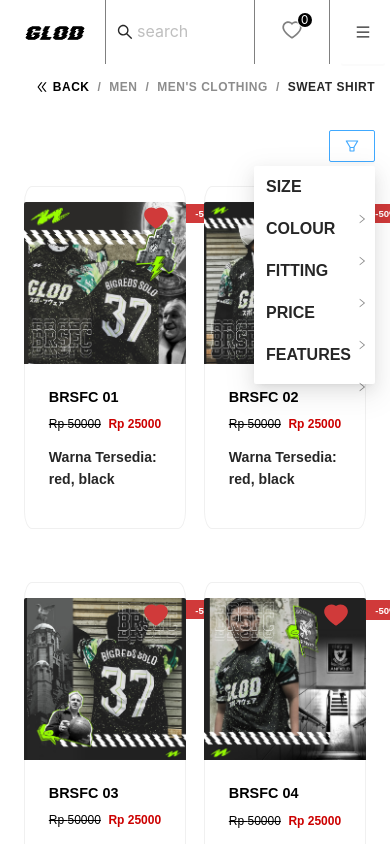
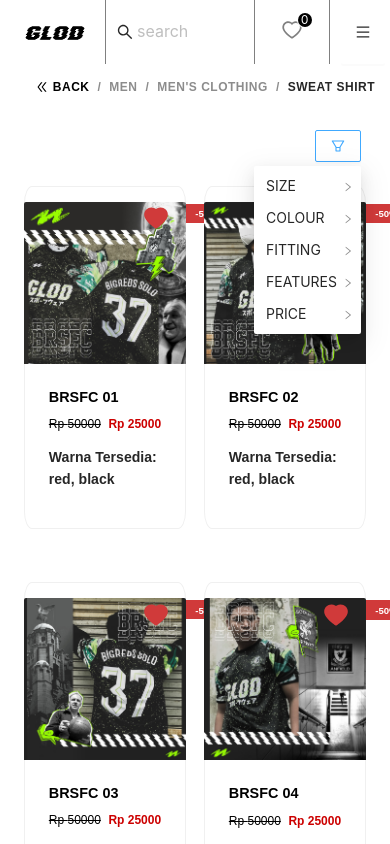
Before and after one commit to bondolan-smaga/glod-landing, a React (Create React App) app: page /catalogue in a window 390 px wide. Both pictures are taken after a click on the button 352 px from the left and 146 px from the top of the page. Shown: the top 844 px of the page. Built offline with nearby package versions, Linux system fonts and the light colour scheme; a web font is replaced by a local one.

Commit message:
refactor: responsive product filter

```diff
--- a/src/components/product-filter/index.js
+++ b/src/components/product-filter/index.js
@@ -1,9 +1,11 @@
+import { Link } from "react-router-dom"
 import { DownOutlined } from "@ant-design/icons";
-import { Button, Dropdown, Menu, Row, Space,Typography } from "antd";
-import {FilterOutlined } from "@ant-design/icons";
+import { Button, Col, Dropdown, Menu, Row, Space} from "antd";
+import { FilterOutlined } from "@ant-design/icons";
 import "./index.scss"
+import SubMenu from "antd/lib/menu/SubMenu";
+import MenuItem from "antd/lib/menu/MenuItem";
 
-const {Title} = Typography
 
 const size = (
   <Menu
@@ -17,15 +19,15 @@
     }}
     items={[
       {
-        label: <a href="link">XS</a>,
+        label: <Link to="/catalogue">XS</Link>,
         key: "0",
       },
       {
-        label: <a href="link">S</a>,
+        label: <Link to="/catalogue">S</Link>,
         key: "1",
       },
       {
-        label: <a href="link">M</a>,
+        label: <Link to="/catalogue">M</Link>,
         key: "3",
       },
     ]}
@@ -43,15 +45,15 @@
     }}
     items={[
       {
-        label: <a href="link">Beige</a>,
+        label: <Link to="/catalogue">Beige</Link>,
         key: "0",
       },
       {
-        label: <a href="link">Black</a>,
+        label: <Link to="/catalogue">Black</Link>,
         key: "1",
       },
       {
-        label: <a href="link">Blue</a>,
+        label: <Link to="/catalogue">Blue</Link>,
         key: "3",
       },
     ]}
@@ -69,15 +71,15 @@
     }}
     items={[
       {
-        label: <a href="link">Loose</a>,
+        label: <Link to="/catalogue">Loose</Link>,
         key: "0",
       },
       {
-        label: <a href="link">Regular</a>,
+        label: <Link to="/catalogue">Regular</Link>,
         key: "1",
       },
       {
-        label: <a href="link">Slim</a>,
+        label: <Link to="/catalogue">Slim</Link>,
         key: "3",
       },
     ]}
@@ -95,15 +97,15 @@
     }}
     items={[
       {
-        label: <a href="link">10.0000</a>,
+        label: <Link to="/catalogue">10.0000</Link>,
         key: "0",
       },
       {
-        label: <a href="link">20.000</a>,
+        label: <Link to="/catalogue">20.000</Link>,
         key: "1",
       },
       {
-        label: <a href="link">30.000</a>,
+        label: <Link to="/catalogue">30.000</Link>,
         key: "3",
       },
     ]}
@@ -121,15 +123,15 @@
     }}
     items={[
       {
-        label: <a href="link">Antibacterial</a>,
+        label: <Link to="/catalogue">Antibacterial</Link>,
         key: "0",
       },
       {
-        label: <a href="link">BCI</a>,
+        label: <Link to="/catalogue">BCI</Link>,
         key: "1",
       },
       {
-        label: <a href="link">BeeCool</a>,
+        label: <Link to="/catalogue">BeeCool</Link>,
         key: "3",
       },
     ]}
@@ -137,53 +139,33 @@
 );
 
 const filterButton = (
-  <Menu
-    style={{
-      color: "black",
-      fontSize: "14px",
-      fontFamily: "Gibson-SemiBold, sans-serif",
-      lineHeight: "14px",
-      textTransform: "none",
-      fontWeight: "400",
-    }}
-    items={[
-      {
-        label:
-          <Title level={5}>SIZE</Title>
-        ,
-        key: "0",
-        children: [size]
-      },
-      {
-        label:
-        <Title level={5}>COLOUR</Title>
-        ,
-        key: "1",
-        children:[colour]
-      },
-      {
-        label:
-        <Title level={5}>FITTING</Title>
-        ,
-        key: "3",
-        children:[fitting]
-      },
-      {
-        label: (
-          <Title level={5}>PRICE</Title>
-          ),
-        key: "3",
-        children:[price]
-      },
-      {
-        label:
-        <Title level={5}>FEATURES</Title>
-        ,
-        key: "3",
-        children:[features]
-      },
-    ]}
-  />
+  <Menu>
+    <SubMenu title="SIZE">
+      <MenuItem id="filter-list">XS</MenuItem>
+      <MenuItem id="filter-list">S</MenuItem>
+      <MenuItem id="filter-list">M</MenuItem>
+    </SubMenu>
+    <SubMenu title="COLOUR">
+      <MenuItem id="filter-list">RED</MenuItem>
+      <MenuItem id="filter-list">BLACK</MenuItem>
+      <MenuItem id="filter-list">BLUE</MenuItem>
+    </SubMenu>
+    <SubMenu title="FITTING">
+      <MenuItem id="filter-list">LOOSE</MenuItem>
+      <MenuItem id="filter-list">REGULAR</MenuItem>
+      <MenuItem id="filter-list">SLIM</MenuItem>
+    </SubMenu>
+    <SubMenu title="FEATURES">
+      <MenuItem id="filter-list">ANTI BACTERIAL</MenuItem>
+      <MenuItem id="filter-list">BCI</MenuItem>
+      <MenuItem id="filter-list">BEECOOL</MenuItem>
+    </SubMenu>
+    <SubMenu title="PRICE">
+      <MenuItem id="filter-list">Rp 15.000</MenuItem>
+      <MenuItem id="filter-list">Rp 30.000</MenuItem>
+      <MenuItem id="filter-list">Rp 50.000</MenuItem>
+    </SubMenu>
+  </Menu>
 )
 
 export default function ProductFilter() {
@@ -281,11 +263,13 @@
           </a>
         </Dropdown>
       </Row>
-      <Dropdown className="filter-btn" overlay={filterButton} trigger={["click"]}>
-        <Button>
-          <FilterOutlined/>
-        </Button>
-      </Dropdown>
+      <Col span={4}>
+        <Dropdown className="filter-btn" overlay={filterButton} trigger={["click"]} placement={"bottomRight"}>
+          <Button>
+            <FilterOutlined />
+          </Button>
+        </Dropdown>
+      </Col>
     </Row>
   );
 }
--- a/src/components/product-filter/index.scss
+++ b/src/components/product-filter/index.scss
@@ -1,6 +1,11 @@
 @media only screen and (max-width:768px) {
   .filter-btn-row{
     display: none !important;
+  }
+
+  #filter-list{
+    width: fit-content;
+    height:fit-content;
   }
 }
 
```
